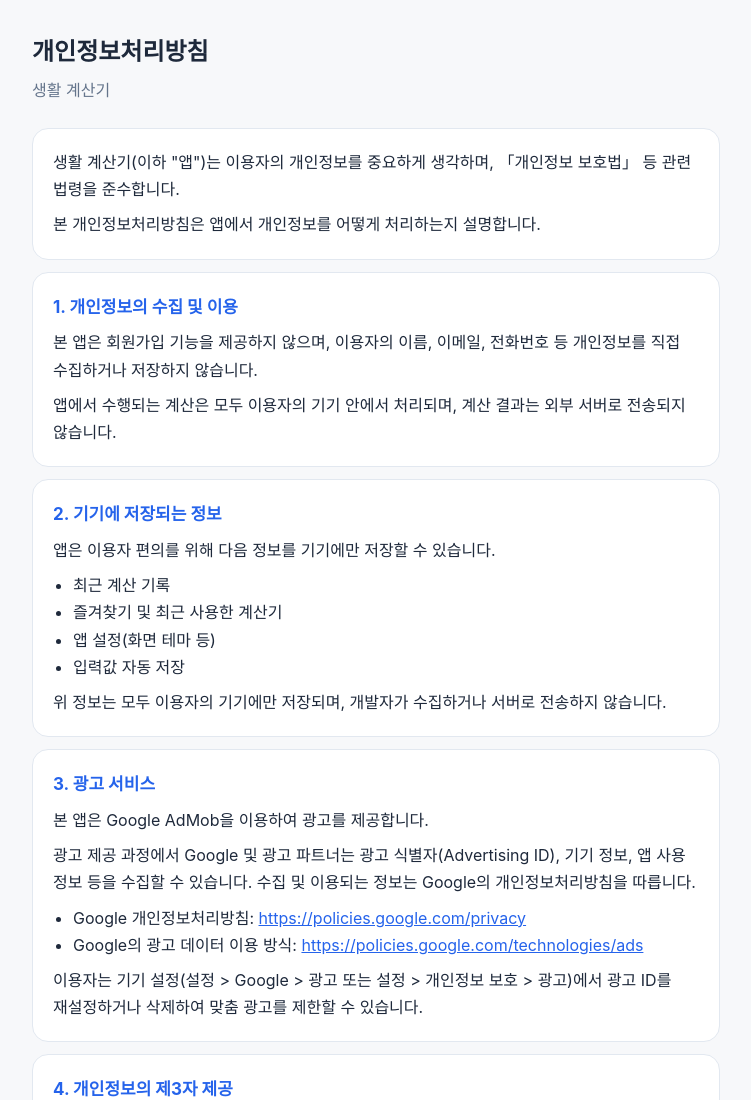
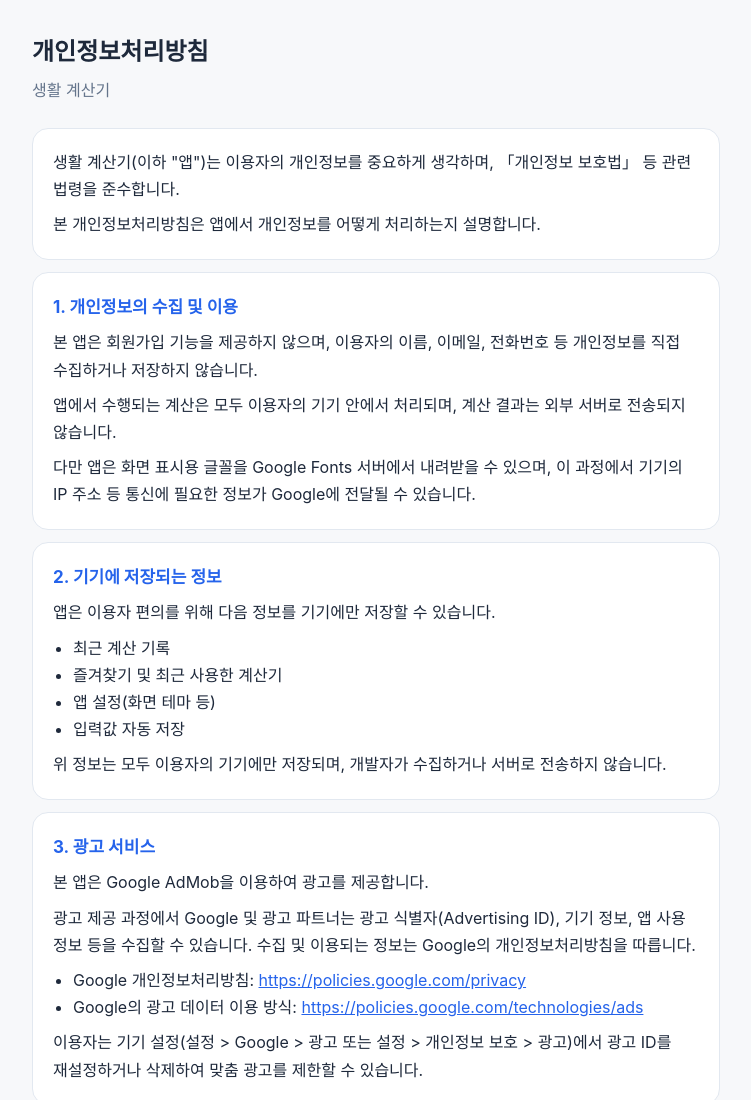
Before and after one commit to gou77gou77-ops/lifecalculator, a plain HTML site: page index.html in a window 1280 px wide. Shown: the top 1100 px of the page, without its empty margins (264-1015 px from the left). Drawn offline with Linux system fonts and the light colour scheme.

Commit message:
Update index.html

```diff
--- a/index.html
+++ b/index.html
@@ -83,6 +83,7 @@
     <h2>1. 개인정보의 수집 및 이용</h2>
     <p>본 앱은 회원가입 기능을 제공하지 않으며, 이용자의 이름, 이메일, 전화번호 등 개인정보를 직접 수집하거나 저장하지 않습니다.</p>
     <p>앱에서 수행되는 계산은 모두 이용자의 기기 안에서 처리되며, 계산 결과는 외부 서버로 전송되지 않습니다.</p>
+    <p>다만 앱은 화면 표시용 글꼴을 Google Fonts 서버에서 내려받을 수 있으며, 이 과정에서 기기의 IP 주소 등 통신에 필요한 정보가 Google에 전달될 수 있습니다.</p>
   </div>
 
   <div class="card">
```
